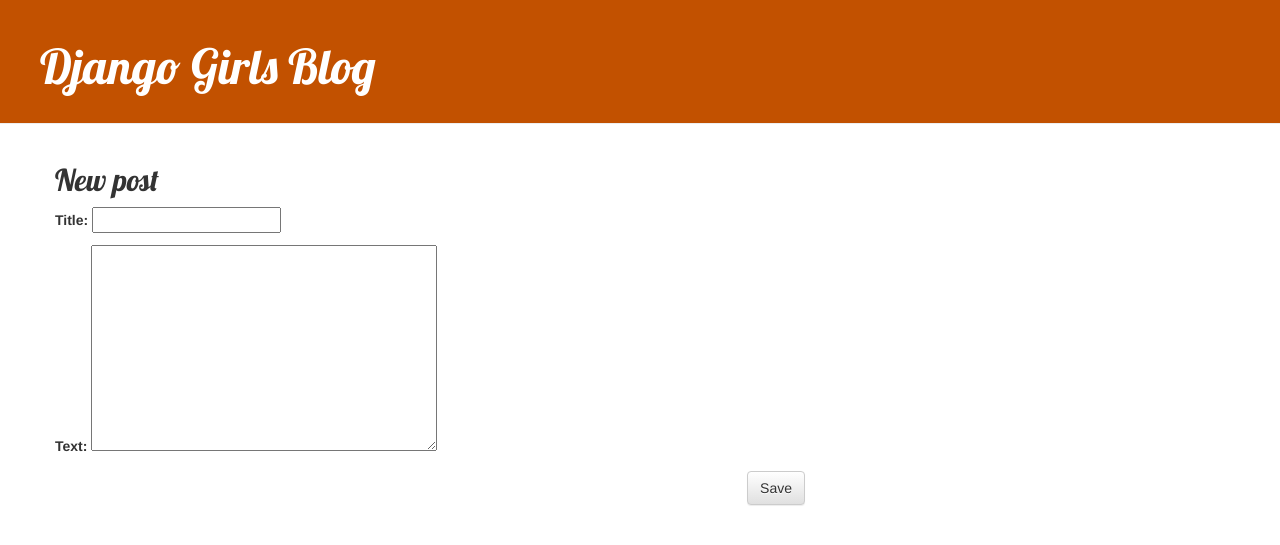
After one commit to kazuyainoue0124/my-first-blog, a Django app: page /post/new/ in a window 1280 px wide. The commit adds this page. Shown: the top 545 px of the page. Run offline with Django 3.2, Linux system fonts and the light colour scheme; some libraries are stand-ins or nearby versions.

Commit message:
Added views to create/edit blog post inside the site.

```diff
--- /dev/null
+++ b/blog/forms.py
@@ -0,0 +1,9 @@
+from django import forms
+
+from .models import Post
+
+class PostForm(forms.ModelForm):
+
+  class Meta:
+    model = Post
+    fields = ('title', 'text',)
--- a/blog/templates/blog/base.html
+++ b/blog/templates/blog/base.html
@@ -20,6 +20,11 @@
   </head>
   <body>
     <div class="page-header">
+      {% if user.is_authenticated %}
+      <a href="{% url 'post_new' %}" class="top-menu"
+        ><span class="glyphicon glyphicon-plus"></span
+      ></a>
+      {% endif %}
       <h1><a href="/">Django Girls Blog</a></h1>
     </div>
     <div class="content container">
--- a/blog/templates/blog/post_detail.html
+++ b/blog/templates/blog/post_detail.html
@@ -2,6 +2,10 @@
 <div class="post">
   {% if post.published_date %}
   <div class="date">{{ post.published_date }}</div>
+  {% endif %} {% if user.is_authenticated %}
+  <a href="{% url 'post_edit' pk=post.pk %}" class="btn btn-default"
+    ><span class="glyphicon glyphicon-pencil"></span
+  ></a>
   {% endif %}
   <h2>{{ post.title }}</h2>
   <p>{{ post.text|linebreaksbr }}</p>
--- /dev/null
+++ b/blog/templates/blog/post_edit.html
@@ -0,0 +1,7 @@
+{% extends 'blog/base.html' %} {% block content %}
+<h2>New post</h2>
+<form method="POST" class="post_form">
+  {% csrf_token %} {{ form.as_p }}
+  <button type="submit" class="save btn btn-default">Save</button>
+</form>
+{% endblock %}
--- a/blog/urls.py
+++ b/blog/urls.py
@@ -4,4 +4,6 @@
 urlpatterns = [
   path('', views.post_list, name='post_list'),
   path('post/<int:pk>/', views.post_detail, name='post_detail'),
+  path('post/new/', views.post_new, name='post_new'),
+  path('post/<int:pk>/edit/', views.post_edit, name='post_edit'),
 ]
--- a/blog/views.py
+++ b/blog/views.py
@@ -1,6 +1,7 @@
-from django.shortcuts import render, get_object_or_404
+from django.shortcuts import render, get_object_or_404, redirect
 from django.utils import timezone
 from .models import Post
+from .forms import PostForm
 
 # Create your views here.
 def post_list(request):
@@ -11,3 +12,32 @@
 def post_detail(request, pk):
   post = get_object_or_404(Post, pk=pk)
   return render(request, 'blog/post_detail.html', {'post': post})
+
+
+def post_new(request):
+  if request.method == "POST":
+    form = PostForm(request.POST)
+    if form.is_valid():
+      post = form.save(commit=False)
+      post.author = request.user
+      post.published_date = timezone.now()
+      post.save()
+      return redirect('post_detail', pk=post.pk)
+  else:
+    form = PostForm()
+    return render(request, 'blog/post_edit.html', {'form': form})
+
+
+def post_edit(request, pk):
+  post = get_object_or_404(Post, pk=pk)
+  if request.method == "POST":
+    form = PostForm(request.POST, instance=post)
+    if form.is_valid():
+      post = form.save(commit=False)
+      post.author = request.user
+      post.published_date = timezone.now()
+      post.save()
+      return redirect('post_detail', pk=post.pk)
+  else:
+    form = PostForm(instance=post)
+  return render(request, 'blog/post_edit.html', {'form': form})
```
